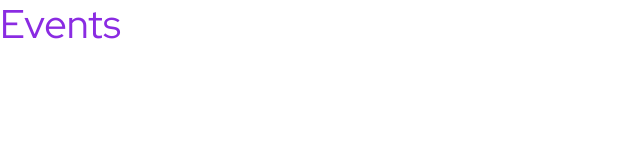
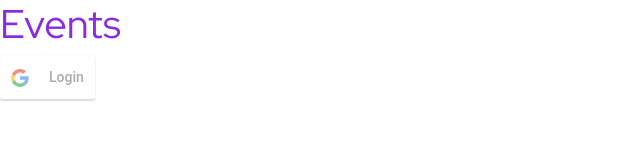
Before and after one commit to Pr1-xD/thepc-one-frontend, a React (Create React App) app: page /events in a window 1280 px wide. Shown: the top 160 px of the page, without its empty margins (0-640 px from the left). Built offline with nearby package versions, Linux system fonts and the light colour scheme.

Commit message:
Added Google Login

```diff
--- a/package.json
+++ b/package.json
@@ -6,9 +6,11 @@
     "@testing-library/jest-dom": "^4.2.4",
     "@testing-library/react": "^9.5.0",
     "@testing-library/user-event": "^7.2.1",
+    "axios": "^0.20.0",
     "bootstrap": "^4.5.2",
     "react": "^16.13.1",
     "react-dom": "^16.13.1",
+    "react-google-login": "^5.1.21",
     "react-router": "^5.2.0",
     "react-router-dom": "^5.2.0",
     "react-scripts": "3.4.3"
--- a/src/Events/Events.js
+++ b/src/Events/Events.js
@@ -1,10 +1,12 @@
 import React from 'react';
 import './Events.css'
+import Login from './Login'
 
 function Events(){
         return(
             <div>
               <h1 className="events-text">Events</h1>
+               <Login/>
             </div>
         )
 }
--- /dev/null
+++ b/src/Events/Login.js
@@ -0,0 +1,30 @@
+import React from 'react';
+import { GoogleLogin } from 'react-google-login'
+
+const clientID= '390060085294-k1l5r25ugf2jpsqorsmns7m8o3ject6f.apps.googleusercontent.com';
+
+function Login() {
+    const onSuccess = (res) =>{
+        console.log("Success")
+        console.log(res.tokenId)
+    }
+    const onFailure = (res) =>{
+        console.log("Failure")
+        console.log(res)
+    }
+    return(
+        <div>
+           <GoogleLogin
+           clientId={clientID}
+           buttonText="Login"
+           onSuccess={onSuccess}
+           onFailure={onFailure}
+           cookiePolicy={'single_host_origin'}
+           style={{ marginTop: '100px'}}
+           isSignedIn={true}
+           />
+        </div>
+    )
+}
+
+export default Login;
--- a/src/Home/Home.js
+++ b/src/Home/Home.js
@@ -1,6 +1,8 @@
 import React,{ useState } from 'react';
 import './Home.css';
-import google from './google.png'
+import google from './google.png';
+import axios from 'axios'
+
 
 function Home(){
 
@@ -29,6 +31,54 @@ function Home(){
       setSignupSidebar(!signupSidebar)
     )
   }
+  //   https://accounts.google.com/o/oauth2/v2/auth?
+  //  scope=https%3A//www.googleapis.com/auth/drive.metadata.readonly&
+  //  include_granted_scopes=true&
+  //  response_type=token&
+  //  state=state_parameter_passthrough_value&
+  //  redirect_uri=https%3A//oauth2.example.com/code&
+  //  client_id=client_id
+  // 390060085294-k1l5r25ugf2jpsqorsmns7m8o3ject6f.apps.googleusercontent.com
+  function googleLogin()
+      { console.log('Clicked')
+        axios.get('https://thepc-one.herokuapp.com/api/google?response_type=token&state=state_parameter_passthrough_value&redirect_uri=http://localhost:3000/events&client_id=390060085294-k1l5r25ugf2jpsqorsmns7m8o3ject6f.apps.googleusercontent.com')
+        .then((response) => {
+          console.log(response);
+        }, (error) => {
+          console.log(error);
+        });
+      }
+
+  function oauthSignIn() {
+      // Google's OAuth 2.0 endpoint for requesting an access token
+      var oauth2Endpoint = 'https://thepc-one.herokuapp.com/api/google';
+
+      // Create <form> element to submit parameters to OAuth 2.0 endpoint.
+      var form = document.createElement('form');
+      form.setAttribute('method', 'GET'); // Send as a GET request.
+      form.setAttribute('action', oauth2Endpoint);
+
+      // Parameters to pass to OAuth 2.0 endpoint.
+      var params = {'client_id': '390060085294-k1l5r25ugf2jpsqorsmns7m8o3ject6f.apps.googleusercontent.com',
+                    'redirect_uri': 'http://localhost:3000',
+                    'response_type': 'token',
+                    // 'scope': 'https://www.googleapis.com/auth/drive.metadata.readonly',
+                    // 'include_granted_scopes': 'true',
+                    'state': 'pass-through value'};
+
+      // Add form parameters as hidden input values.
+      for (var p in params) {
+        var input = document.createElement('input');
+        input.setAttribute('type', 'hidden');
+        input.setAttribute('name', p);
+        input.setAttribute('value', params[p]);
+        form.appendChild(input);
+         }
+
+        // Add form to page and submit it to open the OAuth 2.0 endpoint.
+        document.body.appendChild(form);
+        form.submit();
+       }
 
   return(
       <div className="home">
@@ -61,6 +111,7 @@ function Home(){
           </div>
 
           <div className="descriptionText">All events. One Portal</div>
+
 
           <div className="homeImage"><img src="https://picsum.photos/seed/picsum/350/450" alt=""/></div>
 
@@ -137,9 +188,8 @@ function Home(){
                 <div className="orText">OR</div>
 
                 <div className="home_google">
-                  <img src={google} />
+                  <img src={google} alt="google-login" onClick={()=>oauthSignIn()}  />
                 </div>
-
               </form>
             </div>
 
```
Also changed, not shown: 1 other file (tests, documents, lock files or other folders).
